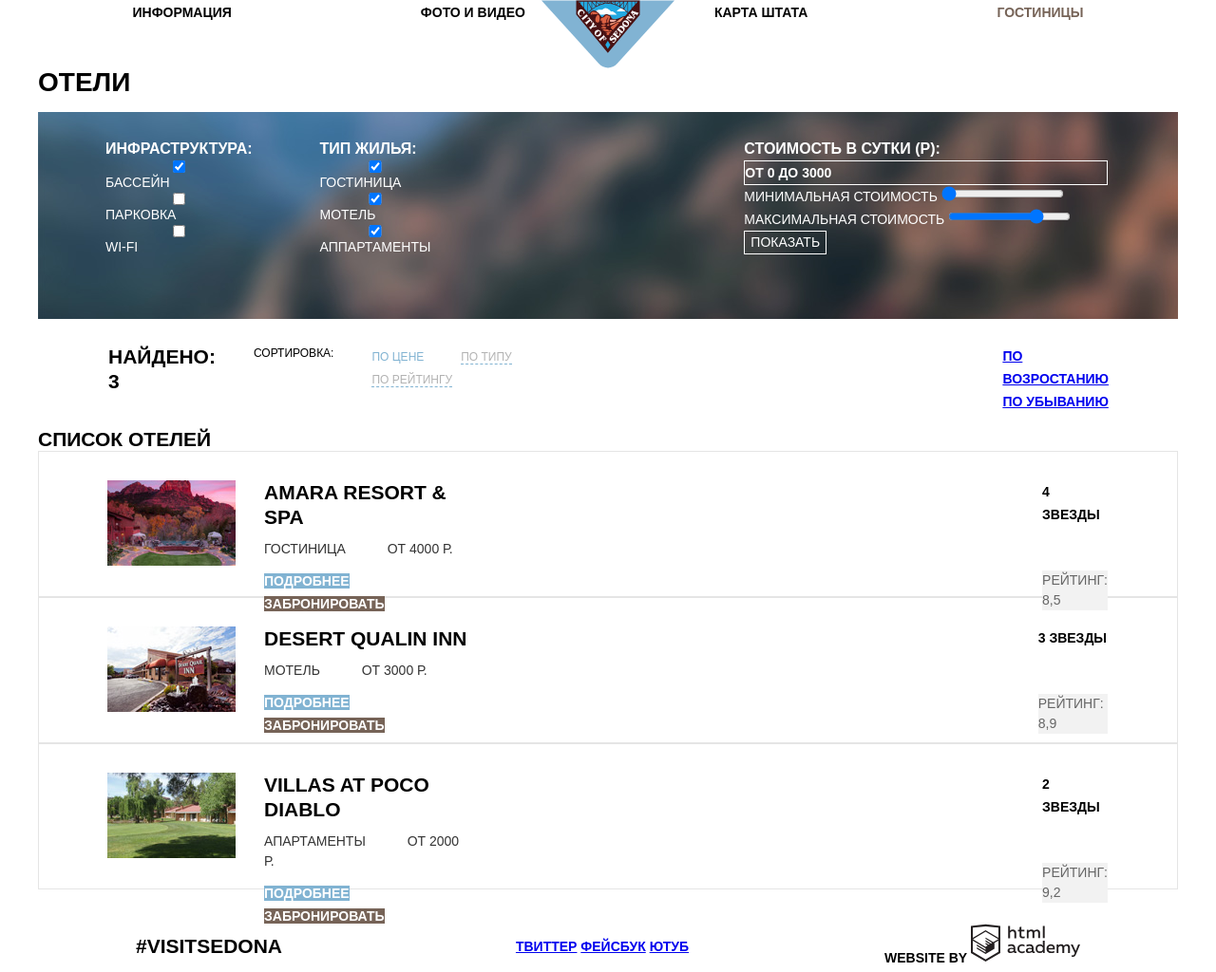
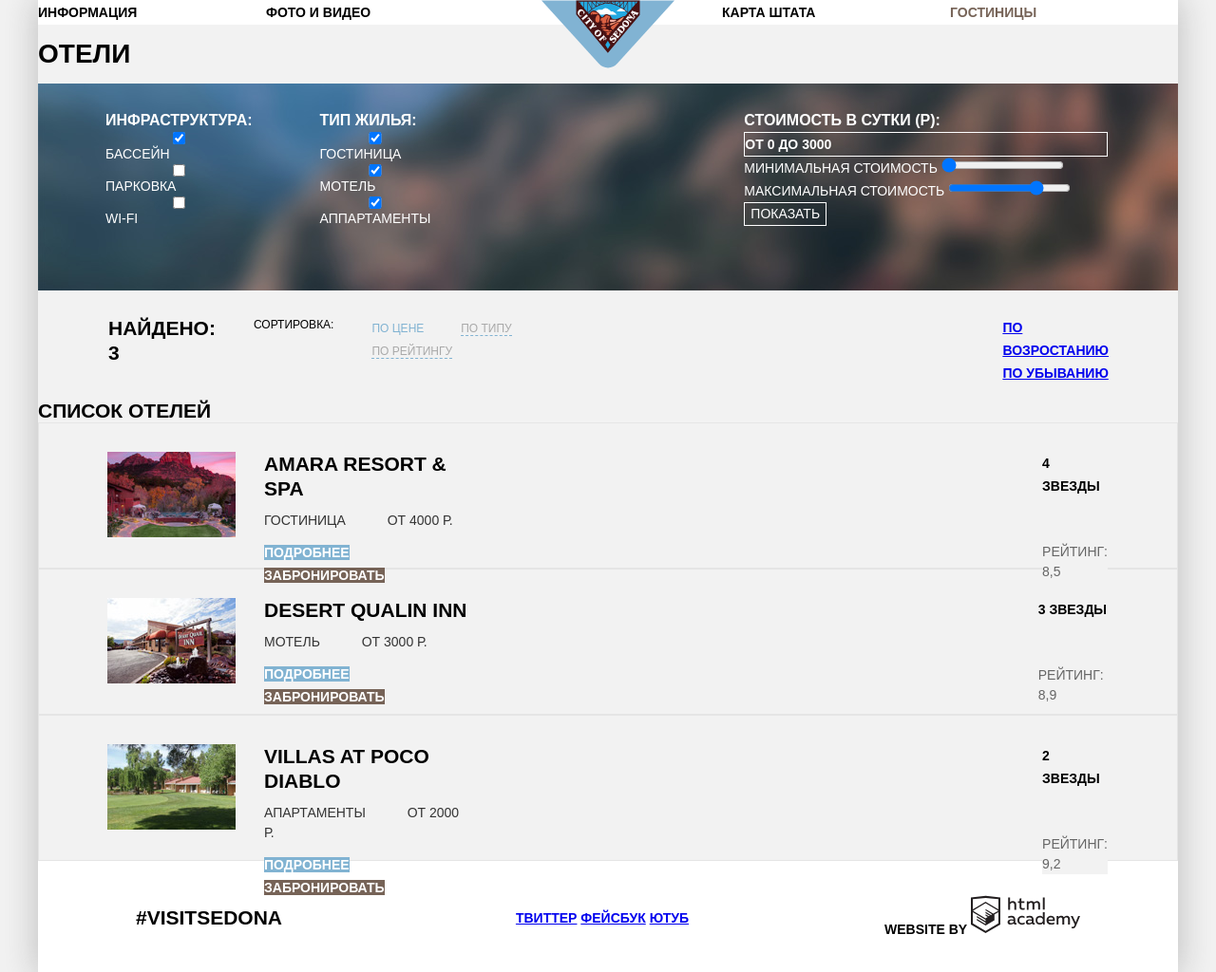
Before and after one commit to Kaputin/780933-sedona, a plain HTML site: page hotels.html in a window 1280 px wide. Shown: the top 1024 px of the page at 95% size. Drawn offline with Linux system fonts and the light colour scheme.

Commit message:
правки

```diff
--- a/css/style.css
+++ b/css/style.css
@@ -1,31 +1,62 @@
-body {
-  margin: 0;
-  padding: 0;
-  font-family: "PT Sans Narrow", Arial, sans-serif;
+.page {
+  width: 100%;
+  font-family: "PT Sans Narrow", "Arial", sans-serif;
   font-size: 14px;
   line-height: 24px;
   font-weight: 700;
   color: #000000;
   text-transform: uppercase;
-  background-color: #ffffff;
+  background-color: #f2f2f2;
   background-position: top center;
   background-repeat: no-repeat;
 }
+
+
+.wrapper {
+  width:1200px;
+  margin: 0 auto;
+  box-shadow: 0px 0px 34px 2px rgba(117,117,117,0.4);
+}
+
+
+
+
+.main-navigation {
+  position: relative;
+  font-size: 14px;
+  line-height: 26px;
+  color: #ffffff;
+  background-color: #ffffff;
+}
+.main-header-logo {
+  position: absolute;
+  top:0;
+  left:50%;
+  transform: translateX(-50%);
+  z-index: 2;
+}
+
+.navigation-list {
+  width: 100%;
+  margin: 0;
+  padding: 0;
+  list-style: none;
+  display: flex;
+}
+
+.navigation-item {
+width:20%;
+}
+.navigation-item:nth-child(2) {
+  margin-right: 20%;
+}
+
+
 
 .navigation-item a {
   text-decoration: none;
 }
 
-.main-navigation {
-  font-size: 14px;
-  line-height: 26px;
-  color: #ffffff;
-  background-color: #ffffff;
-}
-
-.navigation-item {
-  list-style: none;
-}
 
 .navigation-item a {
   color: #000000;
@@ -416,40 +447,7 @@ body {
 
 /*---------------------Сетки---------------------------------------------*/
 
-.page {
-  width: 1200px;
-  margin: 0 auto;
-  padding: 0 0;
-}
 
-.navigation-list {
-  width: 1200px;
-  height: 56px;
-  margin: 0;
-  padding: 0;
-  list-style: none;
-  display: flex;
-  justify-content: space-around;
-}
-
-.navigation-item {
-  margin: 0;
-  padding: 0;
-  list-style: none;
-}
-
-.main-header-logo {
-  margin: 0px;
-  padding: 0px;
-  position: absolute;
-}
-
-.navigation-box {
-  margin: 0px;
-  padding: 0px;
-  display: flex;
-  justify-content: space-around;
-}
 
 .container {
   margin: 0px;
--- a/hotels.html
+++ b/hotels.html
@@ -10,9 +10,10 @@
 </head>
 
 <body class="page">
+  <div class="wrapper">
     <header class="main-header">
       <nav class="main-navigation">
-      <div class="navigation-box">
+
         <a class="main-header-logo" href="index.html">
           <img src="img/logo-sedona.svg" width="140" height="72" alt="Логотип «City of Sedona»">
         </a>
@@ -30,7 +31,7 @@
             <a class="navigation-link" href="hotels.html">Гостиницы</a>
           </li>
         </ul>
-      </div>
+
       </nav>
     </header>
 
@@ -207,6 +208,7 @@
         </a>
       </div>
     </footer>
+  </div>
 </body>
 
 </html>
```
Also changed, not shown: index.html (+2 -2 lines). Lines whose indentation alone changed are shown as unchanged.
